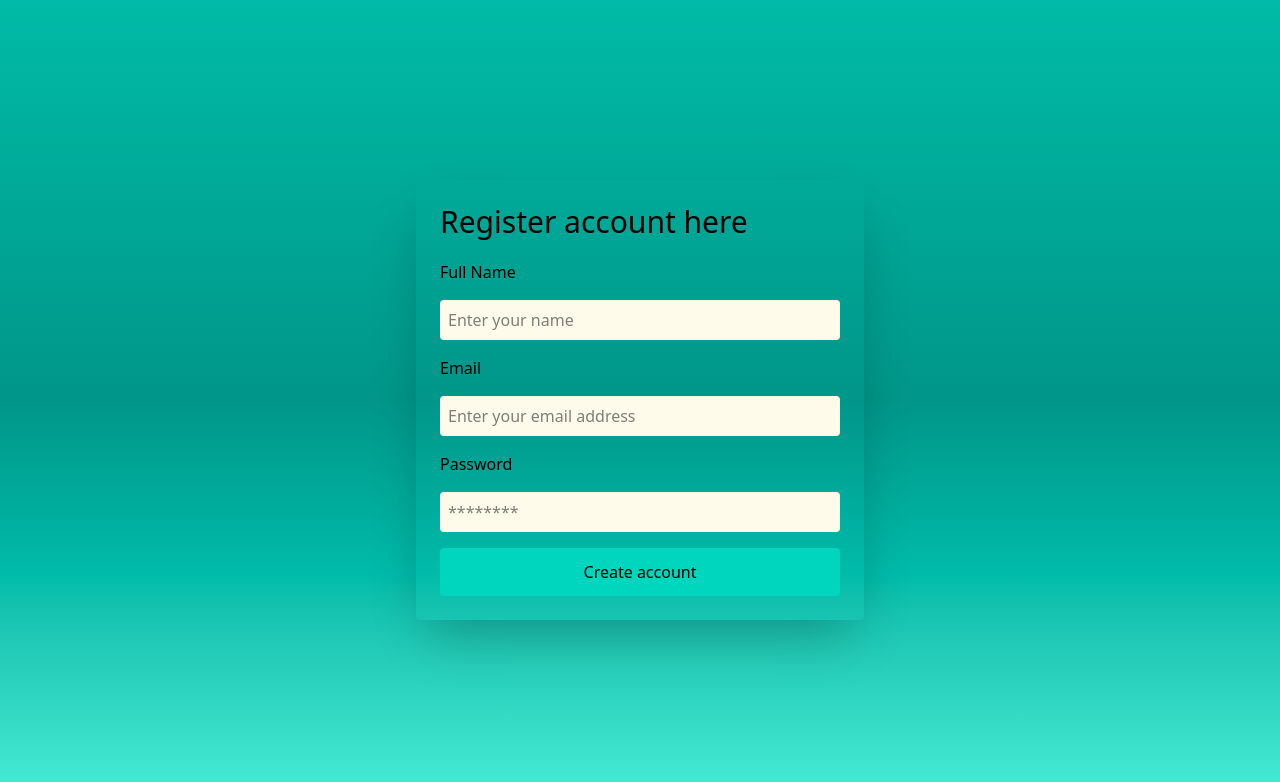
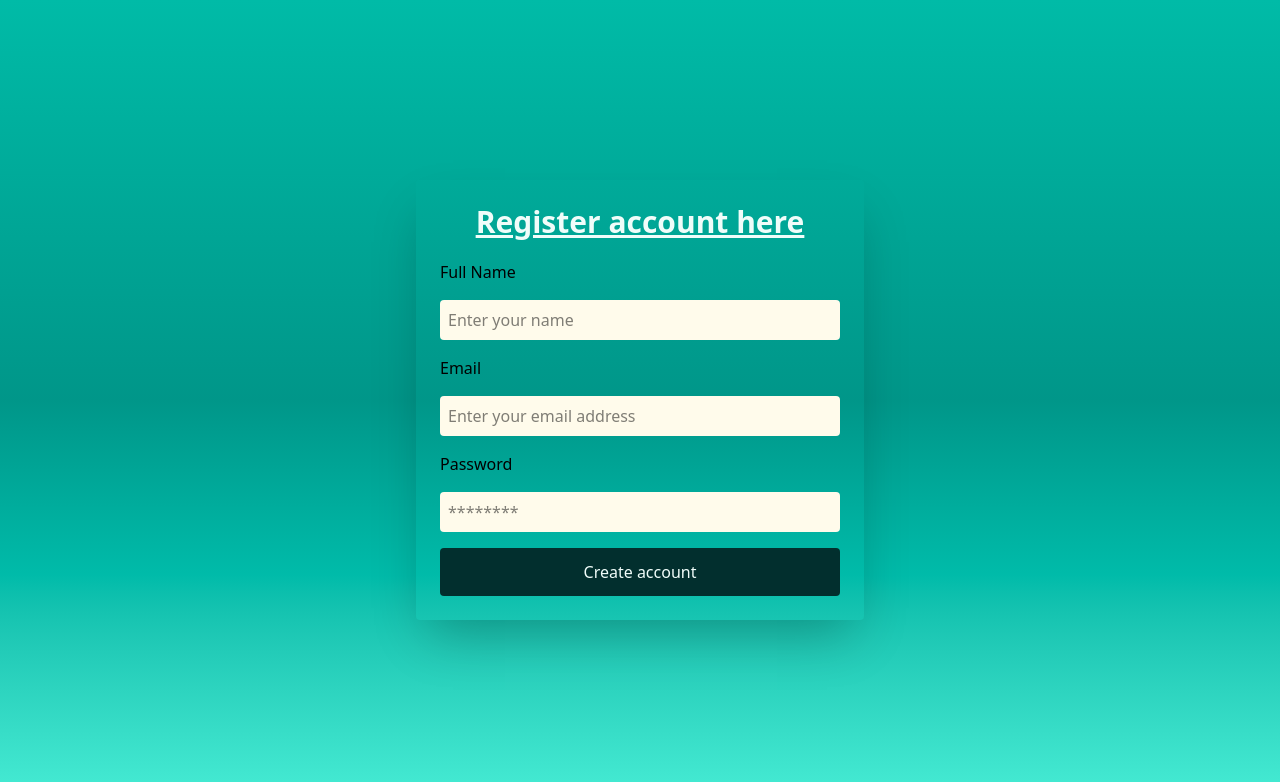
Before and after one commit to Careyogola/fullstack-development, a React (Vite) app in the folder frontend/: page /signup in a window 1280 px wide. Shown: the top 782 px of the page. Built offline with nearby package versions, Linux system fonts and the light colour scheme.

Commit message:
refining ui=ser interfaces

```diff
--- a/frontend/src/pages/loginpage.jsx
+++ b/frontend/src/pages/loginpage.jsx
@@ -16,7 +16,7 @@ const Loginpage = () => {
   return (
     <div className='w-full flex bg-linear-to-t from-teal-300 via-teal-600 to-teal-500 items-center justify-center p-7 h-screen'>
         <div className='border-none rounded shadow-2xl  p-6 flex flex-col'>
-            <h4 className='text-3xl font-medium mb-5'>Login Here</h4>
+            <h4 className='text-3xl font-bold text-center underline mb-5'>Login Here</h4>
             <form  onSubmit={handleSubmit} className='flex flex-col gap-4 w-[400px]'>
 
                 <label htmlFor='name'>Email</label>
@@ -49,7 +49,7 @@ const Loginpage = () => {
                 className='bg-amber-50 py-2 rounded px-2 items-center'
                 />
 
-                <button className='px-10 py-3 border-none bg-teal-400 rounded hover:cursor-pointer'>
+                <button className='px-10 py-3 border-none bg-teal-950 text-teal-50 hover:bg-teal-400 rounded hover:cursor-pointer'>
                 Log in
                 </button>
             </form>
--- a/frontend/src/pages/signuppage.jsx
+++ b/frontend/src/pages/signuppage.jsx
@@ -17,7 +17,7 @@ const Signuppage = () => {
   return (
     <div className='w-full flex bg-linear-to-t from-teal-300 via-teal-600 to-teal-500 items-center justify-center p-7 h-screen'>
         <div className='border-none rounded shadow-2xl  p-6 flex flex-col'>
-            <h4 className='text-3xl font-medium mb-5'>Register account here</h4>
+            <h4 className='text-3xl font-bold underline text-center text-teal-50 mb-5'>Register account here</h4>
             <form  onSubmit={handleSubmit} className='flex flex-col gap-4 w-[400px]'>
                 <label htmlFor='name'>Full Name</label>
                 <input
@@ -66,7 +66,7 @@ const Signuppage = () => {
                 className='bg-amber-50 py-2 rounded px-2 items-center'
                 />
 
-                <button className='px-10 py-3 border-none bg-teal-400 rounded hover:cursor-pointer'>
+                <button className='px-10 py-3 border-none hover:bg-teal-400 bg-teal-950  text-teal-50 rounded hover:cursor-pointer'>
                 Create account
                 </button>
             </form>
```
